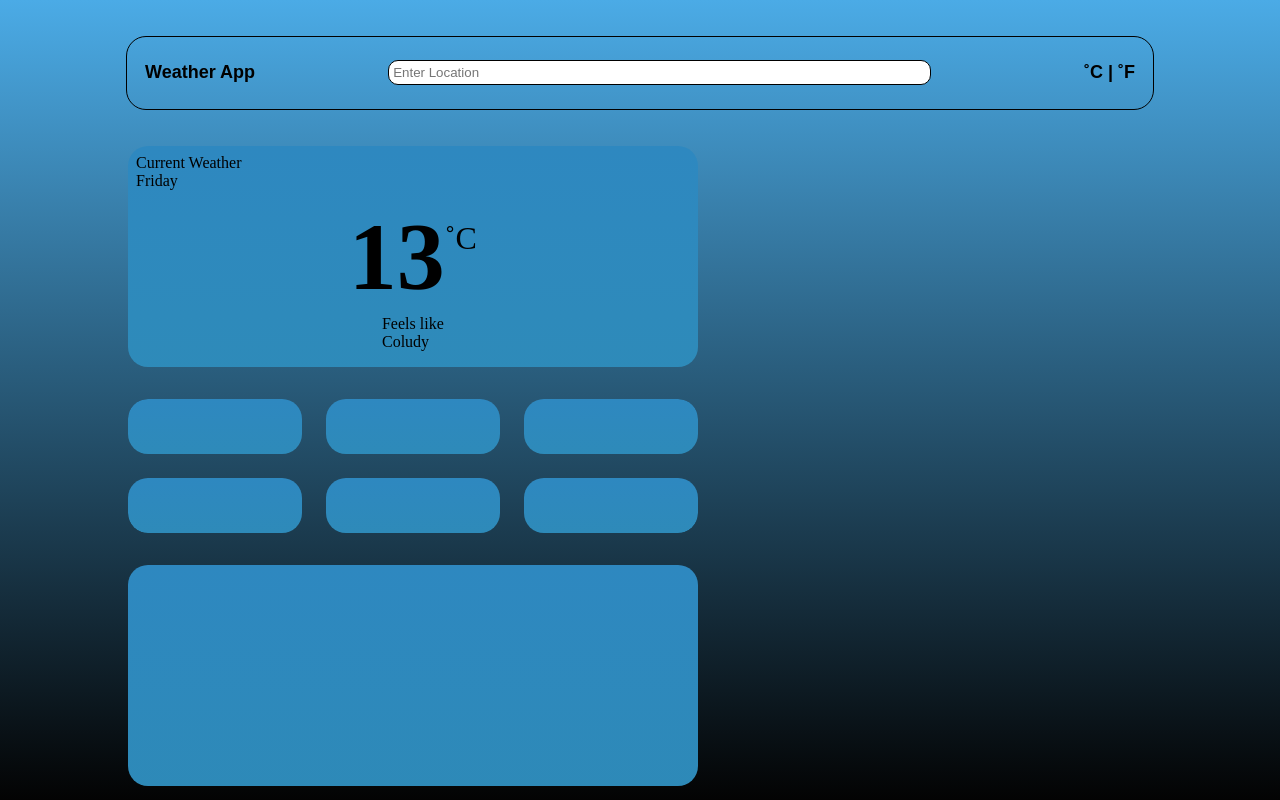
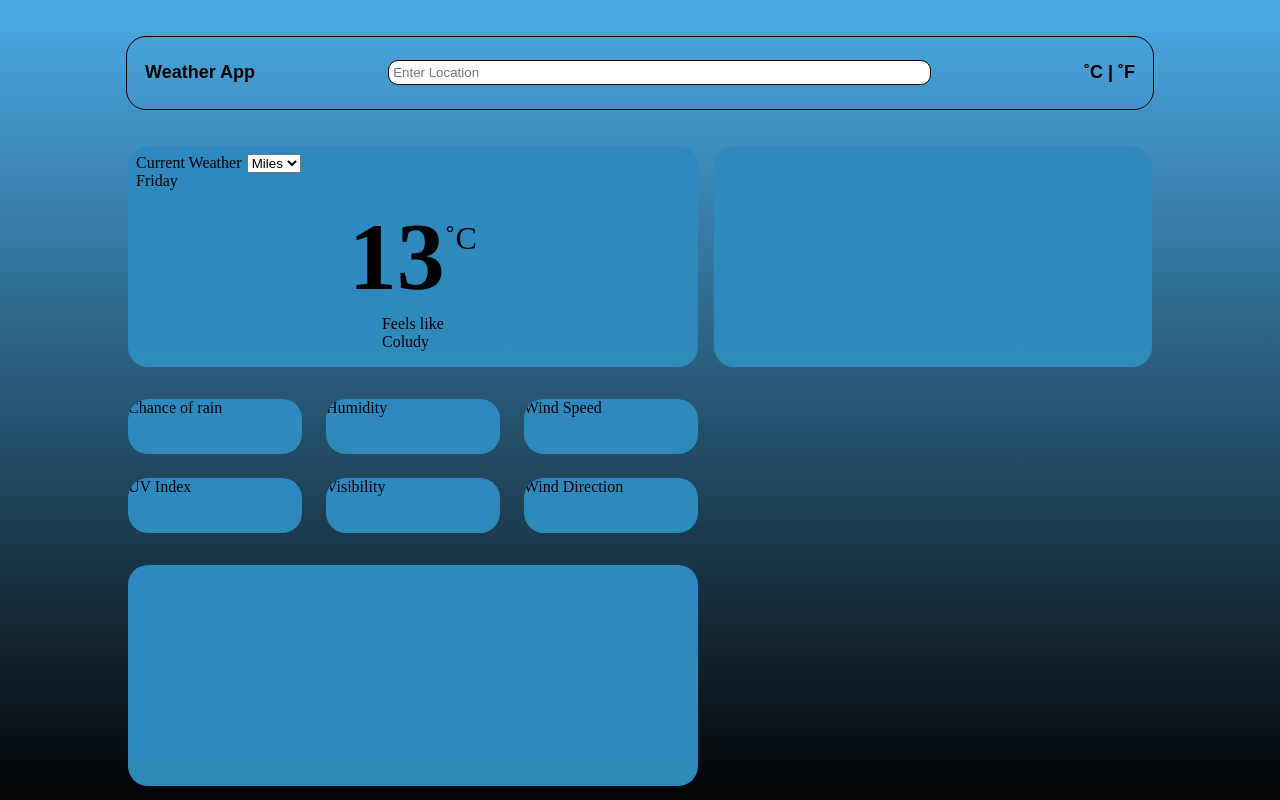
Before and after one commit to Yohan-Abraham/weather-app, a website built with webpack: page src/index.html in a window 1280 px wide. Built offline with nearby package versions, Linux system fonts and the light colour scheme.

Commit message:
Complete Additional Information Layout

```diff
--- a/src/index.html
+++ b/src/index.html
@@ -31,6 +31,12 @@
           <p id="currentDay">Friday</p>
         </div>
         <div id="currentTemp">13<span>˚C</span></div>
+        <div id="speedUnit">
+          <select name="speed" id="speed">
+            <option value="miles">Miles</option>
+            <option value="kilometers">Km</option>
+          </select>
+        </div>
         <div id="feelContainer">
           <span id="icon"></span>
           <span
@@ -41,15 +47,41 @@
       </div>
 
       <div id="additionalInfo">
-        <div id="rain"></div>
-        <div id="humidity"></div>
-        <div id="wind"></div>
-        <div id="uv"></div>
-        <div id="visibility"></div>
-        <div id="windDirection"></div>
+        <div id="rain">
+          <div id="rain-icon"></div>
+          <div>Chance of rain</div>
+          <div id="rain-prob"></div>
+        </div>
+        <div id="humidity">
+          <div id="humidity-icon"></div>
+          <div>Humidity</div>
+          <div id="currentHumidity"></div>
+        </div>
+        <div id="wind">
+          <div id="wind-icon"></div>
+          <div>Wind Speed</div>
+          <div id="currentWindSpeed"></div>
+        </div>
+        <div id="uv">
+          <div id="uv-icon"></div>
+          <div>UV Index</div>
+          <div id="currentUv"></div>
+        </div>
+        <div id="visibility">
+          <div id="visibility-icon"></div>
+          <div>Visibility</div>
+          <div id="currentVisibility"></div>
+        </div>
+        <div id="windDirection">
+          <div id="compass-icon"></div>
+          <div>Wind Direction</div>
+          <div id="currentWindDirection"></div>
+        </div>
       </div>
 
       <div id="sunInfoContainer"></div>
+
+      <div id="forcasted-weather"></div>
     </div>
   </body>
 </html>
```
